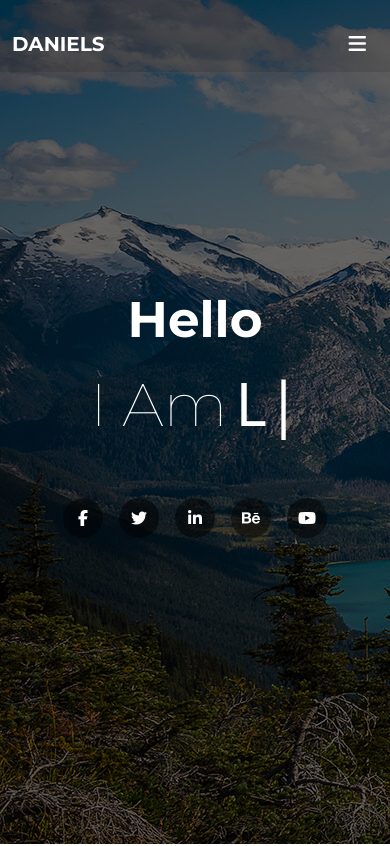
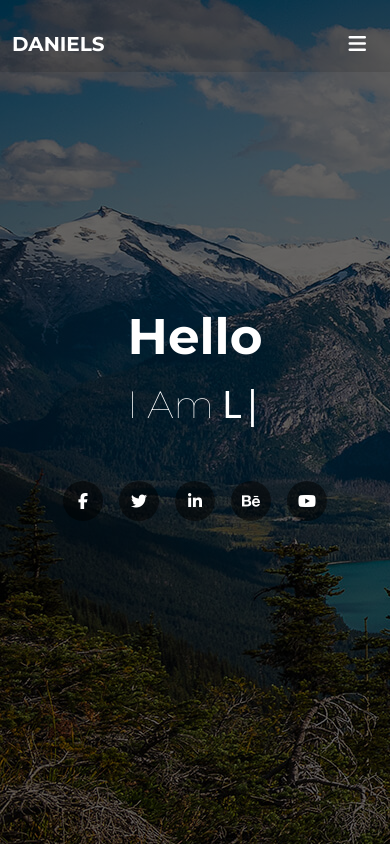
Before and after one commit to ahmedd-adel502/BootStrap-test, a plain HTML site: page index.html in a window 390 px wide. Shown: the top 846 px of the page. Drawn offline with nearby package versions, Linux system fonts and the light colour scheme.

Commit message:
editing el res.

```diff
--- a/css/media.css
+++ b/css/media.css
@@ -1,3 +1,8 @@
+@media screen and (max-width:576px){
+    .home .moving-text span{
+    font-size: 38px;
+}
+}
 @media screen and (min-width:1200px) {
     .container{
         width: 1130px;
```
